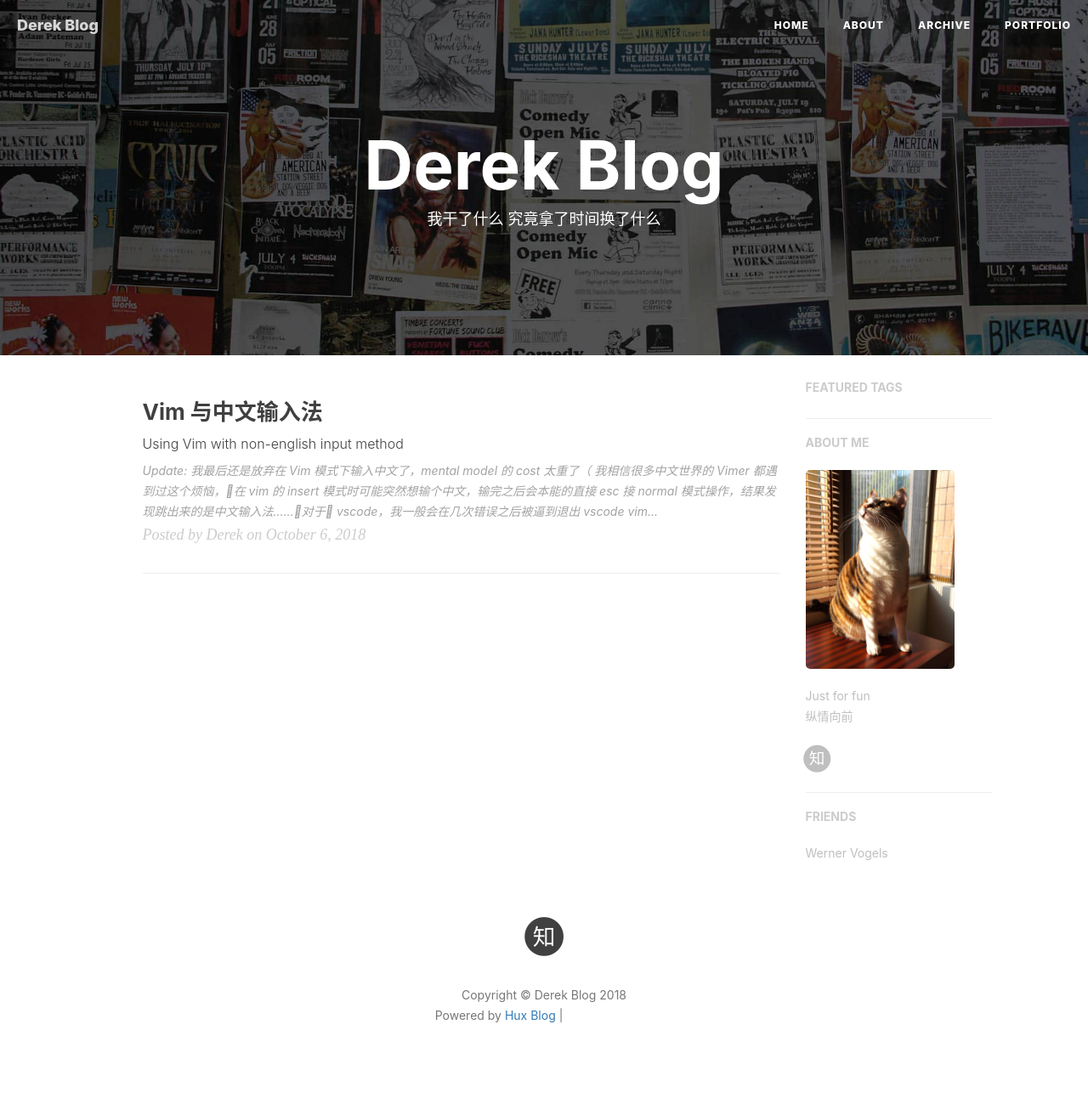
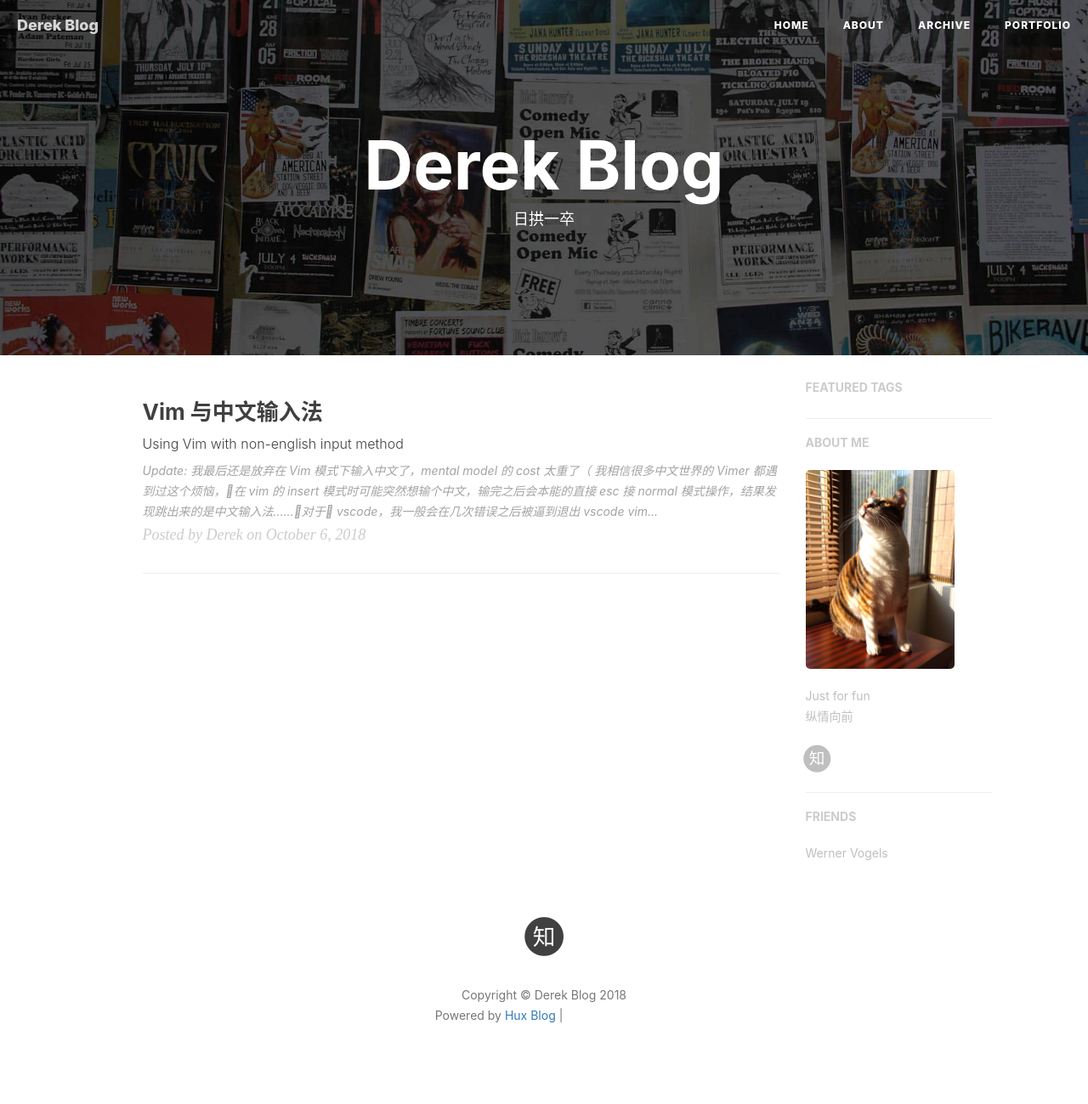
Before and after one commit to DerekNing/derekning.github.io, a Jekyll site: the page built from index.html, in a window 1280 px wide. Shown: the whole page at 85% size. Built offline with Jekyll 4.4.1, drawn with Linux system fonts in a browser that asks for light colours; nearby versions of some CDN libraries; the list of posts is cut into pages by our own code; comment, search, counter and statistics services are not loaded; grey boxes are pictures that could not be loaded.

Commit message:
change description

```diff
--- a/index.html
+++ b/index.html
@@ -1,6 +1,6 @@
 ---
 layout: page
-description: "我干了什么 究竟拿了时间换了什么"
+description: "日拱一卒"
 ---
 
 {% for post in paginator.posts %}
```
